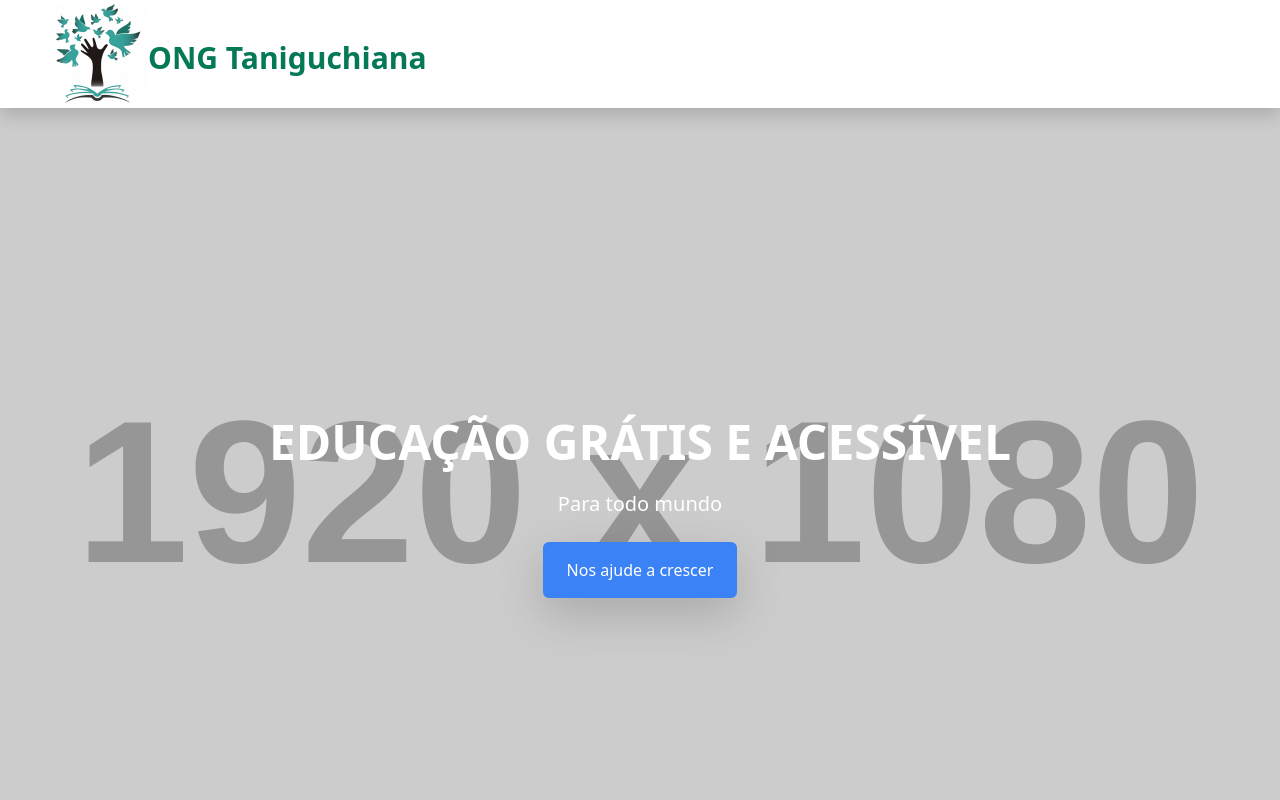
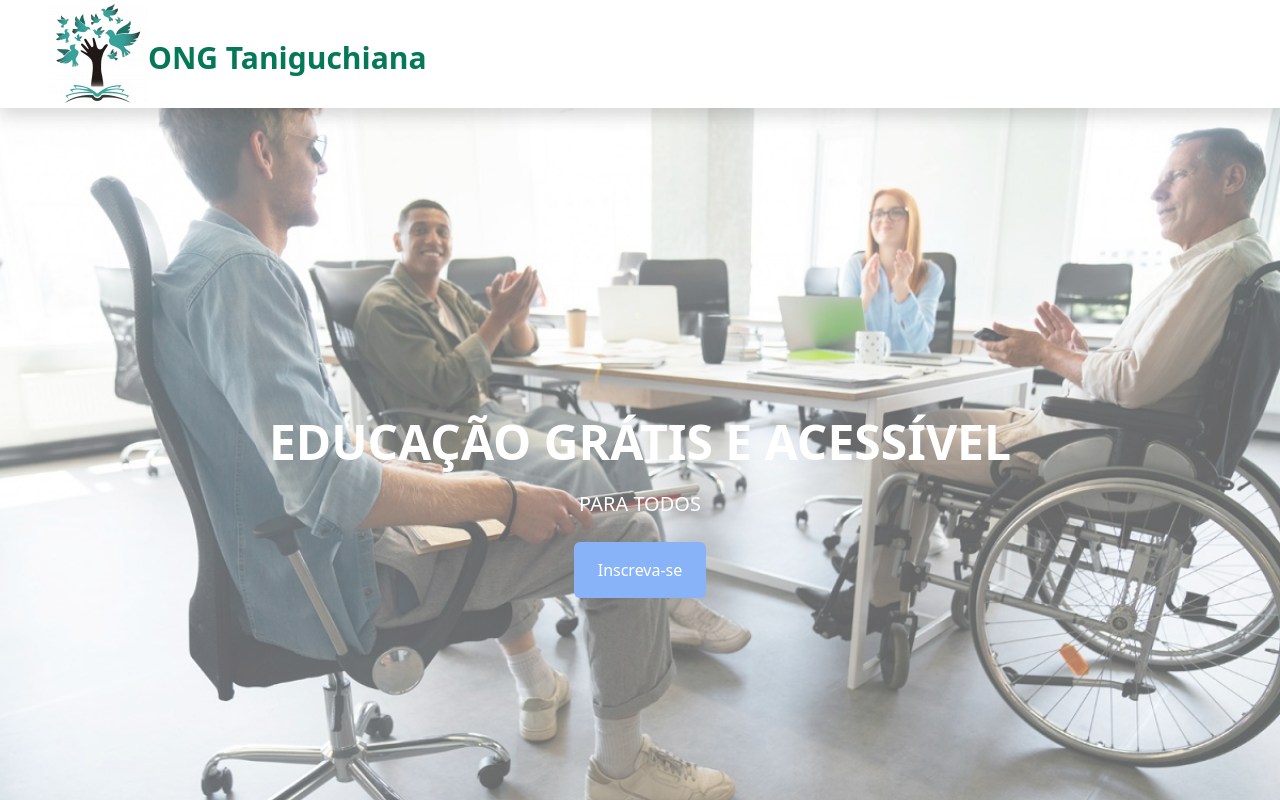
Before and after one commit to FlavioAmorim2/Taniguchiana, a React (Vite) app: page / in a window 1280 px wide. Shown: the top 800 px of the page. Built offline with nearby package versions, Linux system fonts and the light colour scheme.

Commit message:
HeroSection

```diff
--- a/src/pages/aboutUs/AboutPage.tsx
+++ b/src/pages/aboutUs/AboutPage.tsx
@@ -0,0 +1,5 @@
+
+export class AboutUs{
+
+
+}
--- a/src/pages/homePage/HeroSection.tsx
+++ b/src/pages/homePage/HeroSection.tsx
@@ -1,19 +1,21 @@
 import React from "react";
+import "../../styles/pages.css";
+import PlanoDeInclusao from "../../assets/imgs/PlanoDeInclusao.jpg";
+
 
 const HeroSection = () => {
   return (
-    <section
-      className="h-screen bg-cover bg-center flex flex-col justify-center items-center text-white text-center"
+    <section className="h-screen bg-cover bg-center flex flex-col justify-center items-center text-white text-center opacity-60"
       style={{
-        backgroundImage: "url('https://via.placeholder.com/1920x1080')",
-      }}
-    >
+        backgroundImage: `url(${PlanoDeInclusao})`,
+      }}>
+
       <h1 className="text-5xl font-bold mb-4 uppercase">
         Educação grátis e acessível
       </h1>
-      <p className="text-xl mb-6">Para todo mundo</p>
+      <p className="text-xl mb-6"> PARA TODOS </p>
       <button className="bg-blue-500 px-6 py-3 rounded-md shadow-lg hover:bg-blue-700 transition-all">
-        Nos ajude a crescer
+        Inscreva-se
       </button>
     </section>
   );
```
Also changed, not shown: src/assets/imgs/PlanoDeInclusao.jpg (added), src/styles/pages.css (added).
